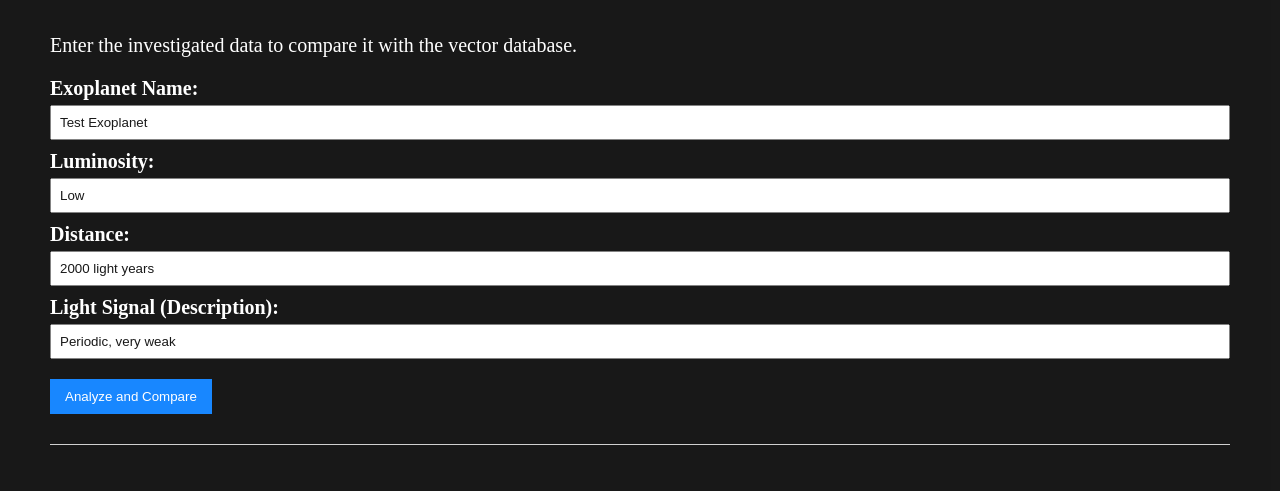
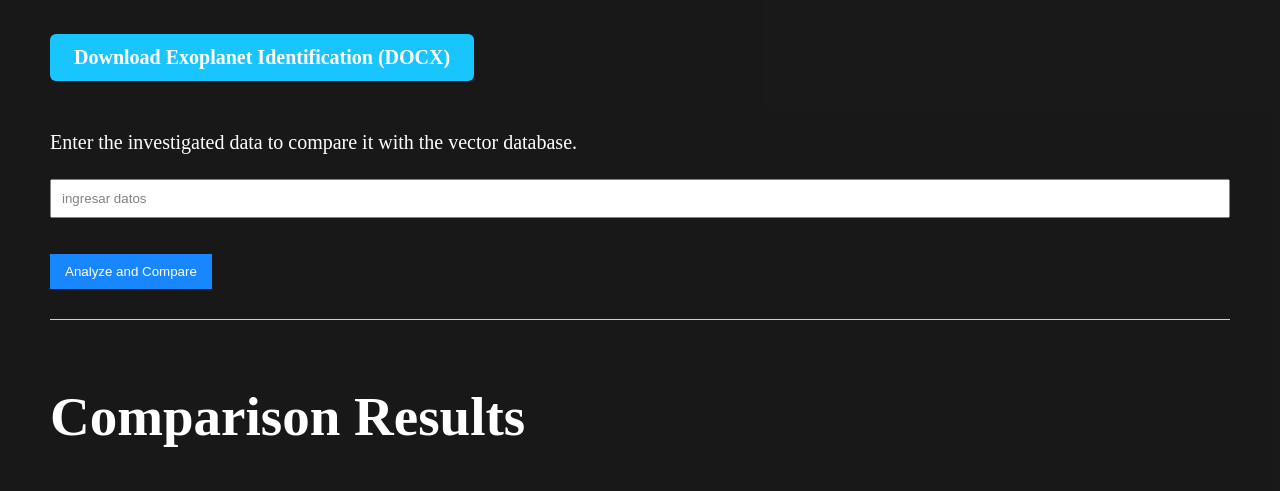
Before and after one commit to alejohornung/KeplerIA, a plain HTML site: page index.html in a window 1280 px wide. Shown: the part 653-1144 px from the top of the page. Drawn offline with Linux system fonts and the light colour scheme.

Commit message:
Add files via upload

```diff
--- a/index.html
+++ b/index.html
@@ -26,22 +26,13 @@
     </div>
     <div class="container">
         <h1>Vector Analysis of Exoplanets</h1>
-    <p>Enter the investigated data to compare it with the vector database.</p>
+            <a href="identificar exoplaneta.docx" download class="download-btn" style="display:inline-block;padding:12px 24px;background:#00bfff;color:#fff;font-weight:bold;border-radius:6px;text-decoration:none;margin-bottom:30px;">Download Exoplanet Identification (DOCX)</a>
+
+        <p>Enter the investigated data to compare it with the vector database.</p>
 
     <form id="analisisForm">
-        <label for="nombre">Exoplanet Name:</label>
-        <input type="text" id="nombre" value="Test Exoplanet" required>
-
-        <label for="luminosidad">Luminosity:</label>
-        <input type="text" id="luminosidad" value="Low" required>
-
-        <label for="distancia">Distance:</label>
-        <input type="text" id="distancia" value="2000 light years" required>
-
-        <label for="senal_luz">Light Signal (Description):</label>
-        <input type="text" id="senal_luz" value="Periodic, very weak" required>
-
-        <button type="submit">Analyze and Compare</button>
+    <input type="text" id="datos_usuario" placeholder="ingresar datos" style="width:100%;padding:10px;margin-bottom:16px;" required>
+    <button type="submit">Analyze and Compare</button>
     </form>
 
     <div id="resultados">
@@ -127,6 +118,7 @@
                 <li>Extreme temperatures: Atmospheres can be very hot or permanently frozen.</li>
                 <li>Peculiar atmospheres: Spectroscopy allows scientists to analyze their chemical composition.</li>
             </ul>
+
             <h2>Detection Methods</h2>
             <ul>
                 <li>Transit method</li>
@@ -135,5 +127,3 @@
             </ul>
             <h2>Exploration and Future</h2>
             <p>The study of exoplanets helps scientists understand the formation of planetary systems and our own planet. Research continues to advance, with thousands of confirmed exoplanets and many more to be discovered.</p>
-
-            <ul>
```
